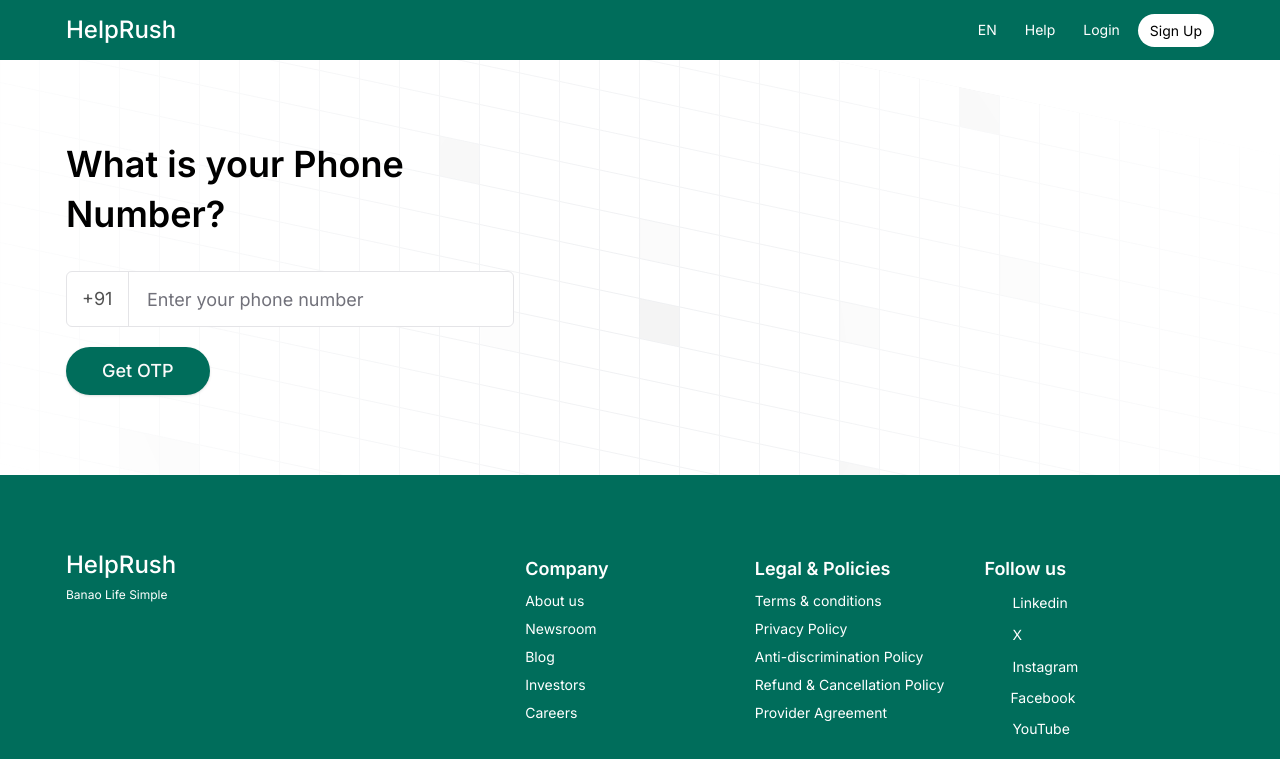
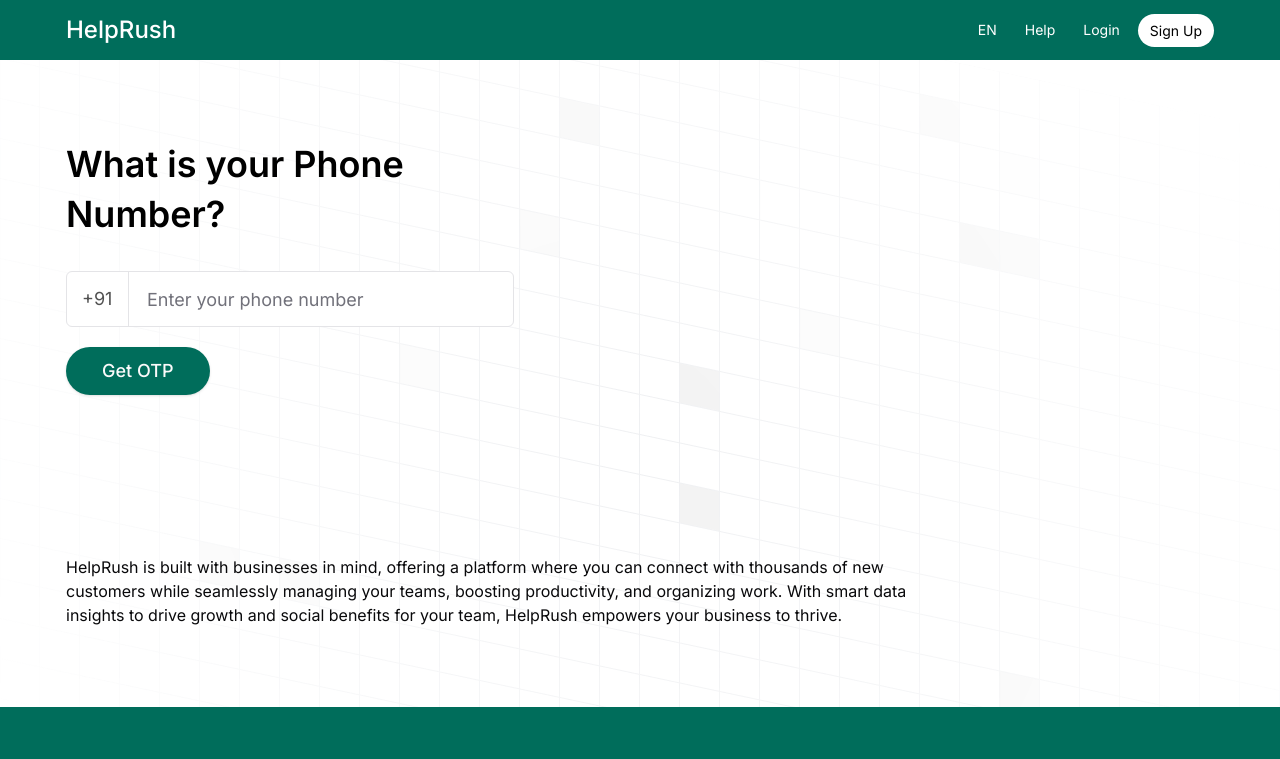
Before and after one commit to arifurrahmanns/helprush-website, a Next.js app: page /login in a window 1280 px wide. Shown: the top 759 px of the page. Built offline with nearby package versions, Linux system fonts and the light colour scheme; some icons are missing.

Commit message:
adding texts - login page

```diff
--- a/app/login/page.js
+++ b/app/login/page.js
@@ -131,6 +131,11 @@
                             </div>
                         </form>}
                 </div>
+                <div className="mt-20 lg:mt-40 max-w-4xl">
+                    <p>
+                    HelpRush is built with businesses in mind, offering a platform where you can connect with thousands of new customers while seamlessly managing your teams, boosting productivity, and organizing work. With smart data insights to drive growth and social benefits for your team, HelpRush empowers your business to thrive.
+                    </p>
+                </div>
             </div>
 
 
```
